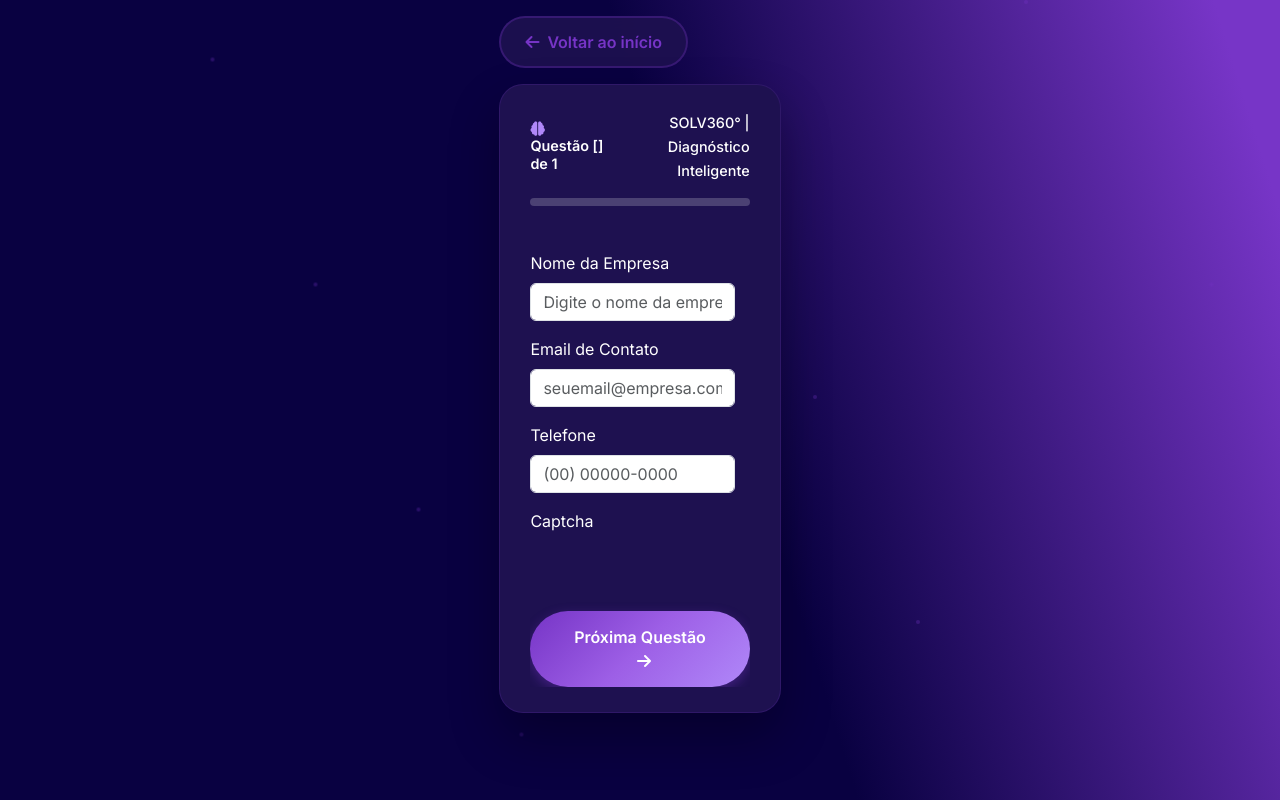
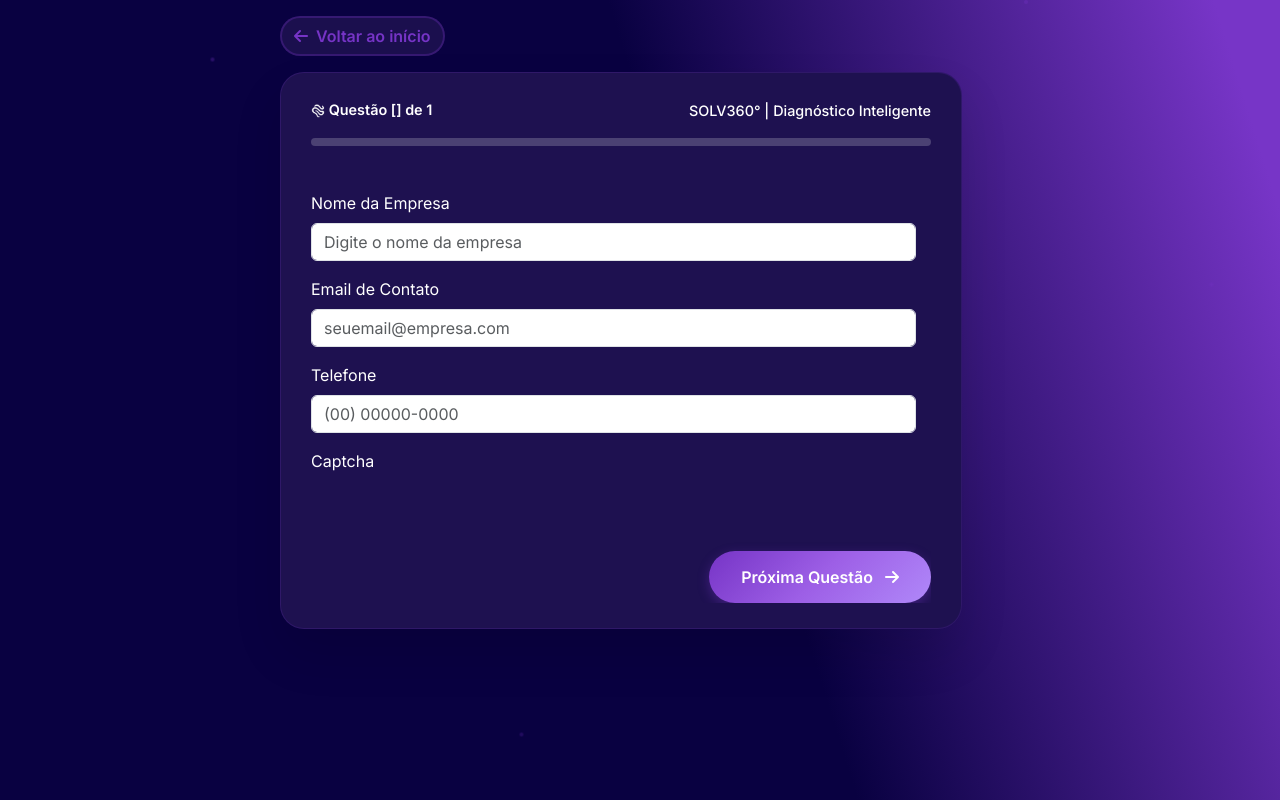
Before and after one commit to neoventures-tech/diag360, a Django app: template forms/templates/forms/question.html in a window 1280 px wide. Run offline with Django 5.2, Linux system fonts and the light colour scheme; tables that the repository leaves empty hold one stand-in row (values such as "Sample post"); the template is opened without the code that fills it: values that come from a table or form of the project are taken from there, most other values are stand-ins (such as "Sample title", 1, 10 or a date in 2020).

Commit message:
alterações

```diff
--- a/forms/templates/forms/base.html
+++ b/forms/templates/forms/base.html
@@ -1,12 +1,17 @@
+{% load static %}
 <!DOCTYPE html>
 <html lang="pt-br">
 <head>
     <meta charset="UTF-8">
     <meta name="viewport" content="width=device-width, initial-scale=1">
-    <title>{% block title %}SOLV360° | Diagnóstico de Inovação{% endblock %}</title>
-    <link href="https://cdn.jsdelivr.net/npm/bootstrap@5.3.0/dist/css/bootstrap.min.css" rel="stylesheet">
-    <link href="https://cdnjs.cloudflare.com/ajax/libs/font-awesome/6.4.0/css/all.min.css" rel="stylesheet">
-    <link href="https://fonts.googleapis.com/css2?family=Inter:wght@300;400;500;600;700;800&display=swap" rel="stylesheet">
+    <title>{% block title %}SOLV360° | Diagnóstico de
+        Inovação{% endblock %}</title>
+    <link href="https://cdn.jsdelivr.net/npm/bootstrap@5.3.0/dist/css/bootstrap.min.css"
+          rel="stylesheet">
+    <link href="https://cdnjs.cloudflare.com/ajax/libs/font-awesome/6.4.0/css/all.min.css"
+          rel="stylesheet">
+    <link href="https://fonts.googleapis.com/css2?family=Inter:wght@300;400;500;600;700;800&display=swap"
+          rel="stylesheet">
     <style>
         .circle {
             width: 350px;
@@ -17,6 +22,10 @@
             animation: pulse-circle 8s ease-in-out infinite;
         }
 
+        .icon{
+            width: 14px;
+            height: 14px;
+        }
         @keyframes pulse-circle {
             0%, 100% {
                 transform: translateX(-50%) scale(0.5);
@@ -34,6 +43,7 @@
                 transform: translateY(0%) scale(1);
             }
         }
+
         :root {
             --primary-purple: #7634C6;
             --secondary-purple: #9D5FE6;
@@ -78,7 +88,6 @@
 
             z-index: -1;
         }
-
 
 
         /* Floating Particles */
@@ -184,46 +193,51 @@
             left: 0;
             right: 0;
             bottom: 0;
-            background: linear-gradient(90deg, transparent, rgba(255,255,255,0.3), transparent);
+            background: linear-gradient(90deg, transparent, rgba(255, 255, 255, 0.3), transparent);
             animation: progress-shine 2s ease-in-out infinite;
         }
 
         @keyframes progress-shine {
-            0% { transform: translateX(-100%); }
-            100% { transform: translateX(100%); }
+            0% {
+                transform: translateX(-100%);
+            }
+            100% {
+                transform: translateX(100%);
+            }
         }
 
 
         /* Main Container */
         .form-container {
+            width: 100%;
             background: #1E1150;
             backdrop-filter: blur(20px);
             border: 1px solid rgba(118, 52, 198, 0.2);
             border-radius: 24px;
-            box-shadow: 0 25px 50px rgba(0,0,0,0.3);
+            box-shadow: 0 25px 50px rgba(0, 0, 0, 0.1);
             overflow: hidden;
             position: relative;
             z-index: 10;
         }
-#wizard-form{
+
+        #wizard-form {
             width: 100%;
             display: flex;
             flex-direction: column;
             flex-grow: 1;
             overflow: hidden;
         }
-        .form{
-            {#background: red;#}
-            width: 100%;
+
+        .form {
+        {#background: red;#} width: 100%;
             overflow-y: scroll;
             flex-grow: 1;
 
-            {#box-shadow: inset 5px 5px red;#}
-            padding-right: 15px; /* for scrollbar */
+        {#box-shadow: inset 5px 5px red;#} padding-right: 15px; /* for scrollbar */
             padding-bottom: 30px;
         }
 
-        .form::after{
+        .form::after {
             content: '';
             position: absolute;
             bottom: 92px;
@@ -231,8 +245,9 @@
             display: block;
             width: 92%;
             height: 20px;
-            background: linear-gradient(180deg,rgba(255, 255, 255, 0) 0%, #1E1150);
+            background: linear-gradient(180deg, rgba(255, 255, 255, 0) 0%, #1E1150);
         }
+
         .form-body {
             padding: 25px 30px;
             position: relative;
@@ -367,7 +382,7 @@
             left: -100%;
             width: 100%;
             height: 100%;
-            background: linear-gradient(90deg, transparent, rgba(255,255,255,0.2), transparent);
+            background: linear-gradient(90deg, transparent, rgba(255, 255, 255, 0.2), transparent);
             transition: left 0.5s;
         }
 
@@ -404,7 +419,7 @@
             border: 2px solid rgba(118, 52, 198, 0.3);
             color: var(--primary-purple);
             border-radius: 50px;
-            padding: 12px 24px;
+            padding: 6px 12px;
             font-weight: 600;
             text-decoration: none;
             transition: all 0.3s ease;
@@ -434,22 +449,32 @@
             color: var(--primary-purple);
         }
 
+        .form-container {
+            width: 682px;
+        {#width: 100%;#}
+        }
+
         /* Responsive */
         @media (max-width: 768px) {
             /* Container overflow fix for mobile */
+            .hidden-mobile{
+                display: none;
+            }
             html, body {
                 max-width: 100vw;
                 position: relative;
             }
 
+            .form-container  {
+                width: 100%;
+            }
+
             .container, .row {
+
                 max-width: 100%;
                 overflow-x: hidden;
             }
 
-            .form-container {
-                max-width: 100%;
-            }
 
             .form-header, .form-body {
                 padding: 24px;
@@ -529,8 +554,9 @@
     <div class="particle" style="left: 90%; animation-delay: 2s;"></div>
 </div>
 
-    <div class="container py-3  d-flex "  style="justify-content: center!important;">
-        <div class="row justify-content-center">
+<div class="container py-3  d-flex "
+     style="justify-content: center!important;">
+    <div class="row justify-content-center" style="width: 100%">
         <div class="col-xs-12 col-lg-8">
             <div class="mb-3">
                 <a href="/" class="btn-back-home">
--- a/forms/templates/forms/home.html
+++ b/forms/templates/forms/home.html
@@ -343,13 +343,13 @@
             position: relative;
             padding: 80px 0;
             background: rgba(16, 5, 65, 0.58);
-            overflow: hidden;
+            {#overflow: hidden;#}
 
             & .circle:nth-of-type(1) {
                 position: absolute;
                 z-index: 0;
                 filter: blur(200px);
-                top: 150px;
+                top: 10px;
                 left: -175px;
             }
 
--- a/forms/templates/forms/question.html
+++ b/forms/templates/forms/question.html
@@ -1,4 +1,5 @@
 {% extends "forms/base.html" %}
+{% load static %}
 
 {% block title %}
     SOLV360° - Questão {{ wizard.steps.step1 }} de {{ wizard.steps.count }}
@@ -8,10 +9,11 @@
     <div class="form-header">
         <div class="d-flex justify-content-between align-items-center">
             <h4 class="mb-0">
-                <i class="fas fa-brain me-2"></i>
+                <img class="icon" src="{% static 'forms/images/icon-solv.png' %}"/>
+{#                <i class="fas fa-brain me-2"></i>#}
                 Questão {{ wizard.steps.step1 }} de {{ wizard.steps.count }}
             </h4>
-            <div class="text-end">
+            <div class="text-end hidden-mobile">
                 <small>SOLV360° | Diagnóstico Inteligente</small>
             </div>
         </div>
```
Lines whose indentation alone changed are shown as unchanged.
